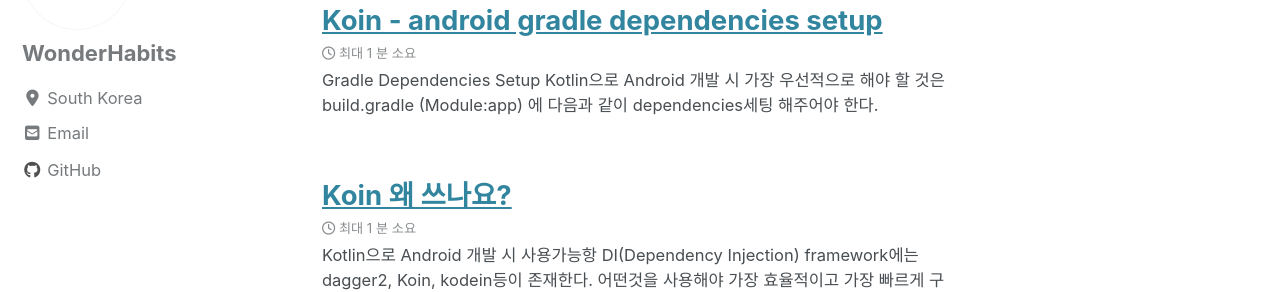
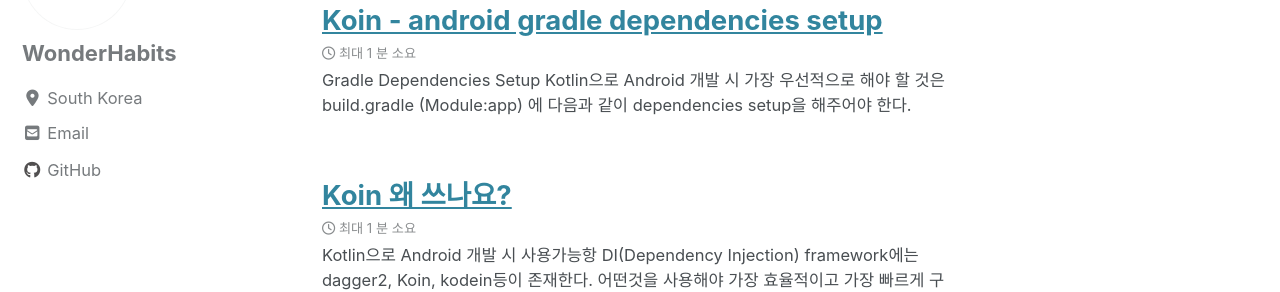
Before and after one commit to WonderHabits/wonderhabits.github.io, a Jekyll site: the page built from index.html, in a window 1280 px wide and 900 px high, scrolled down 335 px. Shown: the part 190-482 px from the top of the window. Built offline with Jekyll 4.4.1, drawn with Linux system fonts in a browser that asks for light colours; cached includes are drawn as plain includes; nearby versions of some CDN libraries; the list of posts is cut into pages by our own code.

Commit message:
Update 2020-03-30-dev-koin-setup_dependency.md

````diff
--- a/_posts/2020-03-30-dev-koin-setup_dependency.md
+++ b/_posts/2020-03-30-dev-koin-setup_dependency.md
@@ -12,9 +12,9 @@
 last_modified_at: 2020-03-30
 ---
 # Gradle Dependencies Setup
-Kotlin으로 Android 개발 시 가장 우선적으로 해야 할 것은 build.gradle (Module:app) 에 다음과 같이 dependencies세팅 해주어야 한다.
+Kotlin으로 Android 개발 시 가장 우선적으로 해야 할 것은 build.gradle (Module:app) 에 다음과 같이 dependencies setup을 해주어야 한다.
 
-최신 버전은 https://doc.insert-koin.io/#/setup/index 에서 확인 가능하다.
+최신 버전은  ([Koin](https://doc.insert-koin.io/#/setup/index)) 에서 확인 가능하다.
 
 ```kotlin
 // 최신 stable version
````
